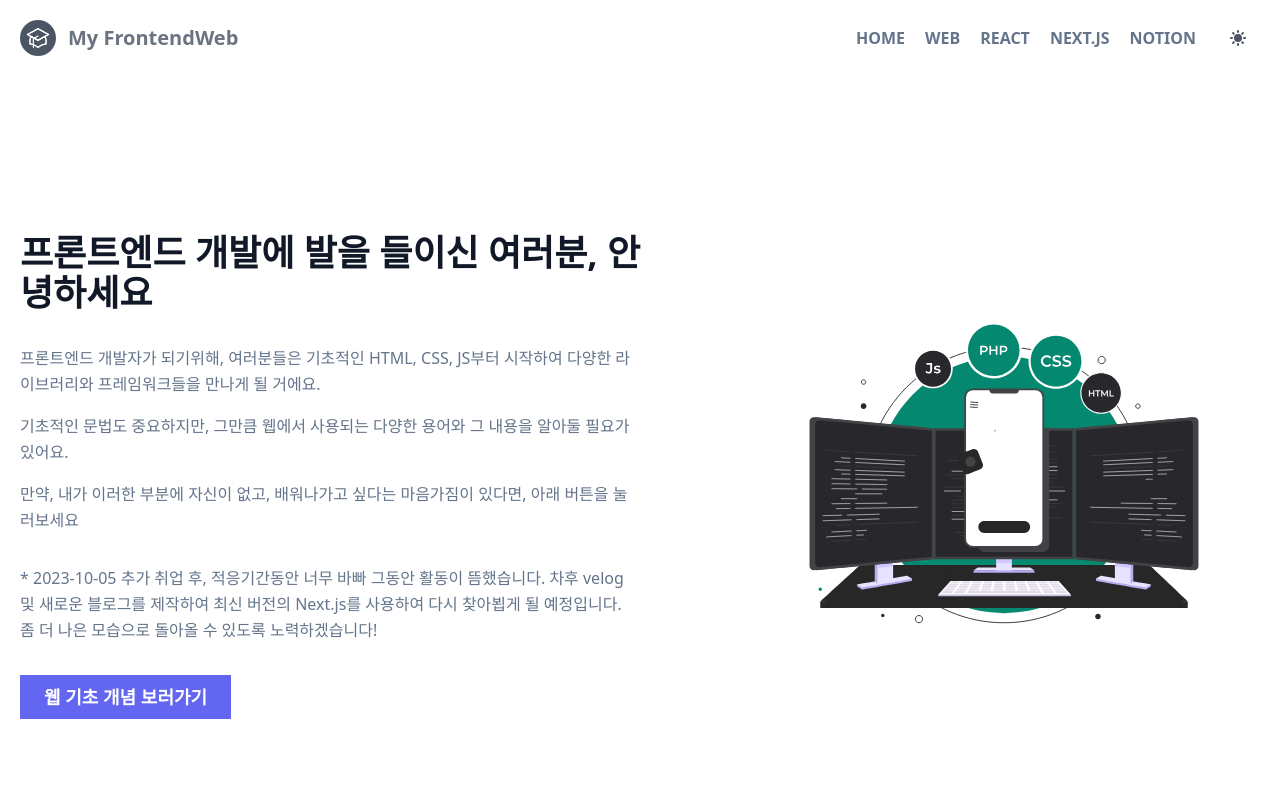
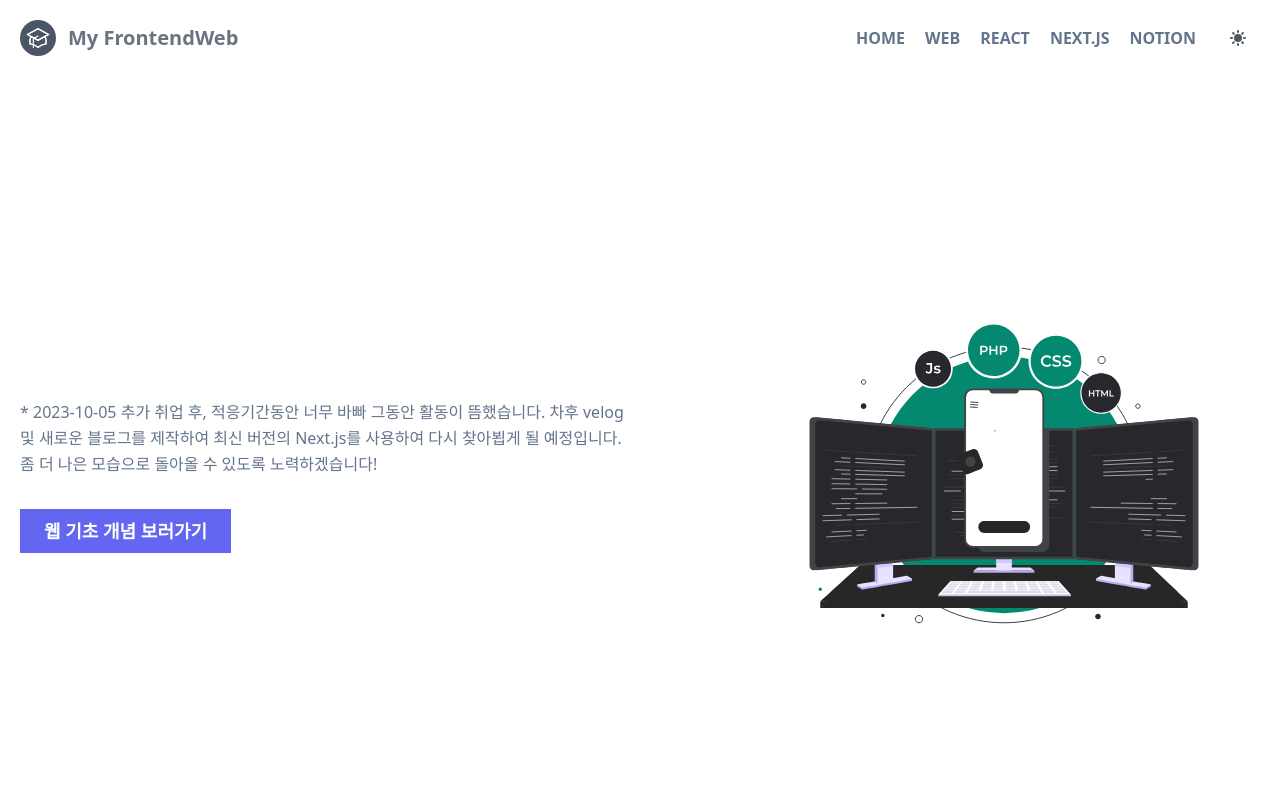
Before and after one commit to Lee-Sang-Beom/nextjs_and_notion, a Next.js app: page / in a window 1280 px wide. Shown: the top 800 px of the page. Built offline with nearby package versions, Linux system fonts and the light colour scheme.

Commit message:
메인설명라인 주석처리

```diff
--- a/components/home/hero.tsx
+++ b/components/home/hero.tsx
@@ -5,7 +5,7 @@ export default function Hero() {
   return (
     <>
       <div className="lg:flex-grow md:w-1/2 lg:pr-24 md:pr-16 flex flex-col md:items-start md:text-left mb-16 md:mb-0 items-center text-center">
-        <h1 className="mb-8 font-sans hover:text-blue-600 title-font sm:text-4xl text-3xl mb-4 font-bold text-gray-900">
+        {/* <h1 className="mb-8 font-sans hover:text-blue-600 title-font sm:text-4xl text-3xl mb-4 font-bold text-gray-900">
           프론트엔드 개발에 발을 들이신 여러분, 안녕하세요
         </h1>
         <p className="mb-4 leading-relaxed">
@@ -19,7 +19,7 @@ export default function Hero() {
         <p className="mb-8 leading-relaxed">
           만약, 내가 이러한 부분에 자신이 없고, 배워나가고 싶다는 마음가짐이
           있다면, 아래 버튼을 눌러보세요
-        </p>
+        </p> */}
         <p className="mb-8 leading-relaxed">{`* 2023-10-05 추가 취업 후, 적응기간동안 너무 바빠 그동안 활동이 뜸했습니다. 차후 velog 및 새로운 블로그를 제작하여 최신 버전의 Next.js를 사용하여 다시 찾아뵙게 될 예정입니다. 좀 더 나은 모습으로 돌아올 수 있도록 노력하겠습니다!`}</p>
 
         <div className="flex justify-center">
```
